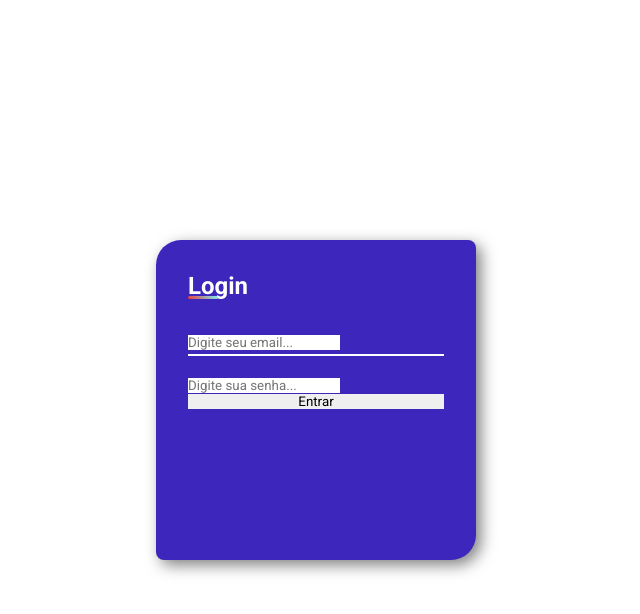
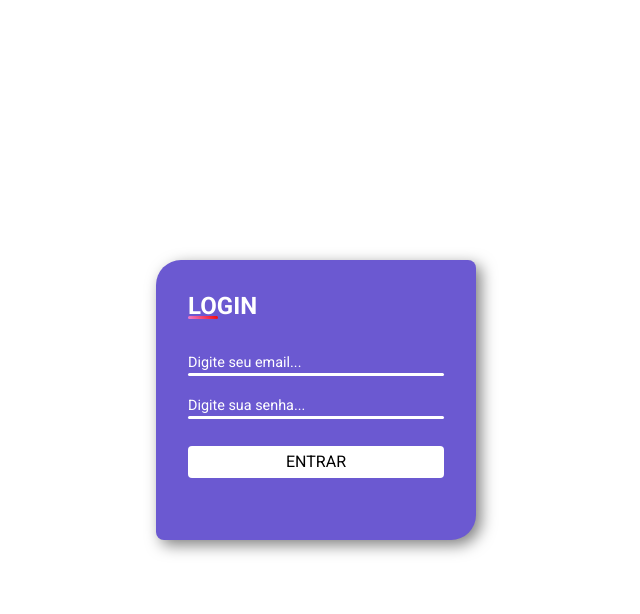
Before and after one commit to xaviermarcio/php_login, a PHP site: page / in a window 1280 px wide. Shown: the top 614 px of the page, without its empty margins (324-964 px from the left). Run offline with PHP 8.4, Linux system fonts and the light colour scheme.

```diff
--- a/css/style.css
+++ b/css/style.css
@@ -17,9 +17,9 @@ body{
 }
 
 main.container{
-    background: rgb(60, 38, 188);
+    background: rgb(107, 89, 209);
     min-width: 320px;
-    min-height: 40vh;
+    min-height: 35vh;
     padding: 2rem;
     box-shadow:  5px 5px 15px rgba(0, 0, 0, 0.5);
     border-radius: 25px 8px 25px 8px;
@@ -39,7 +39,7 @@ main h2::before{
     width: 30px;
     bottom: 1px;
     border-radius: 10px;
-    background: linear-gradient(45deg , rgb(234, 57, 57), rgb(121, 242, 244));
+    background: linear-gradient(45deg , rgb(239, 127, 211), rgb(243, 6, 6));
 }
 
 form{
@@ -58,8 +58,9 @@ form .input-field:first-child{
 .input-field .underline::before{
     content: '';
     position: absolute;
-    height: 2px;
+    height: 3px;
     width: 100%;
+    border-radius: 5px;
     bottom: -5px;
     left: 0;
     background-color:#fff;
@@ -68,11 +69,12 @@ form .input-field:first-child{
 .input-field .underline::after{
     content: '';
     position: absolute;
-    height: 2px;
+    height: 3px;
     width: 100%;
     bottom: -5px;
+    border-radius: 5px;
     left: 0;
-    background: linear-gradient(45deg , rgb(234, 57, 57), rgb(121, 242, 244));
+    background: linear-gradient(45deg , rgb(239, 127, 211), rgb(243, 6, 6));
     transform: scale(0);
     transition: all .3s ease-in-out;
     transform-origin: left;
@@ -81,3 +83,34 @@ form .input-field:first-child{
 .input-field input:focus ~ .underline::after{
     transform: scaleX(1);
 }
+
+.input-field input{
+    outline: none;
+    font-size: 0.9rem;
+    background-color: transparent;
+    color: rgba(0, 0, 0, 0.5);
+    width: 100%;
+}
+
+.input-field input::placeholder{
+    color: #fff;
+}
+
+form input[type="submit"]{
+    margin-top: 2rem;
+    padding: 0.4rem;
+    width: 100%;
+    background: #fff;
+    cursor: pointer;
+    font-size: 1rem;
+    font-weight: 400;
+    border-radius: 4px;
+    text-transform: uppercase;
+    transition:  all 0.3s ease;
+}
+
+form input[type="submit"]:hover{
+    letter-spacing: 1.5px;
+    color: #fff;
+    background: linear-gradient(45deg , rgb(239, 127, 211), rgb(243, 6, 6));
+}
--- a/index.html
+++ b/index.html
@@ -3,21 +3,25 @@
 <head>
     <meta charset="UTF-8">
     <meta name="viewport" content="width=device-width, initial-scale=1.0">
+    <meta name="description" content="Login em PHP">
+    <meta name="keywords" content="PHP,CSS,HTML,JAVASCRIPT">
     <link rel="stylesheet" href="css/style.css">
     <title>Login-PHP</title>
 </head>
 <body>
     <main class="container">
-    <h2>Login</h2>
-    <form action="">
+    <h2>LOGIN</h2>
+        <form action="login.php" method="post">
             <div class="input-field">
                 <input type="text" name="email" id="email" placeholder="Digite seu email...">
                 <div class="underline"></div>
             </div>
             <div class="input-field">
-            <input type="password" name="password" id="password" placeholder="Digite sua senha...">
+                <input type="password" name="senha" id="senha" placeholder="Digite sua senha...">
+                <div class="underline"></div>
             </div>
             <input type="submit" value="Entrar">
+
         </form>
    </main>
 </body>
```
Also changed, not shown: conexao.php (added, +14 -0 lines), login.php (added, +40 -0 lines), painel.php (added, +21 -0 lines). Lines whose indentation alone changed are shown as unchanged.
